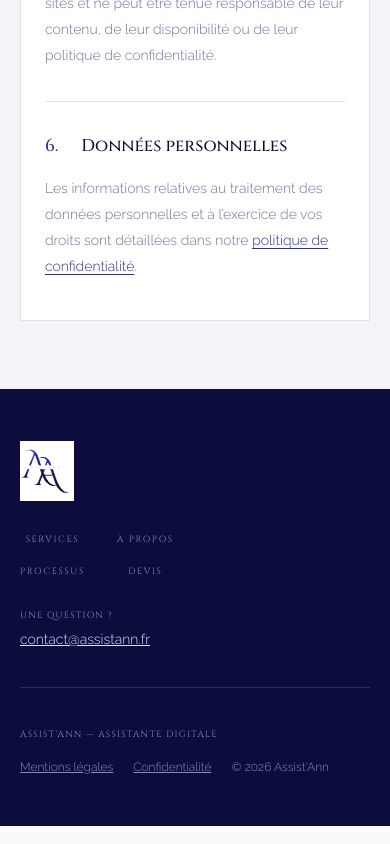
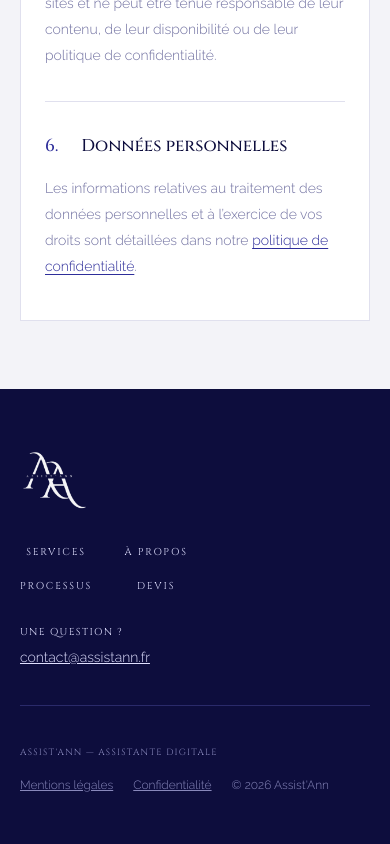
Before and after one commit to Jimjim972/assitann, a Next.js app: page /mentions-legales in a window 390 px wide. Shown: the part 2200-3044 px from the top of the page. Built offline with nearby package versions, Linux system fonts and the light colour scheme.

Commit message:
feat: use transparent logo across the site

```diff
--- a/app/globals.css
+++ b/app/globals.css
@@ -49,6 +49,21 @@ button{font-family:var(--font-body)}
   background:var(--navy)!important;
   border-color:var(--navy)!important;
   color:#fff!important;
+}
+
+.footer-logo{
+  filter:brightness(0) invert(1);
+  opacity:.96;
+}
+
+.footer-nav-link{
+  color:var(--text-dark);
+  transition:color .2s,opacity .2s;
+}
+
+.footer-nav-link:hover{
+  color:#fff;
+  opacity:1;
 }
 
 .form-control{
@@ -126,18 +141,25 @@ button{font-family:var(--font-body)}
   .process-grid{grid-template-columns:1fr!important}
 }
 
+@media (max-width: 768px){
+  .footer{padding:56px 32px!important}
+  .footer-top{align-items:flex-start!important;flex-direction:column!important}
+  .footer-nav{flex-wrap:wrap;gap:24px 32px!important}
+  .footer-contact{align-items:flex-start!important;text-align:left!important}
+}
+
 @media (max-width: 640px){
   html{scroll-padding-top:68px}
   .site-nav{padding:0 20px!important;background:rgba(250,250,250,.97)!important;border-bottom:1px solid var(--border)!important;backdrop-filter:blur(16px)!important}
   .nav-inner{height:68px!important}
-  .nav-logo{height:44px!important}
+  .nav-logo{height:53px!important}
   .nav-links{gap:0!important}
   .nav-section-link{display:none!important}
   .nav-quote{padding:9px 14px!important;font-size:9px!important}
 
   .hero{min-height:auto!important;padding:108px 20px 56px!important}
   .hero-content{max-width:100%!important}
-  .hero-logo{height:104px!important;margin-bottom:36px!important}
+  .hero-logo{height:125px!important;margin-bottom:36px!important}
   .hero-kicker{font-size:9px!important;line-height:1.7!important;margin-bottom:22px!important}
   .hero-title{font-size:clamp(34px,10.5vw,42px)!important;line-height:1.18!important}
   .hero-subtitle{font-size:15px!important;line-height:1.75!important;margin-bottom:36px!important}
--- a/components/Footer.tsx
+++ b/components/Footer.tsx
@@ -37,14 +37,14 @@ export default function Footer({ showCommitments = true }: FooterProps) {
       )}
       <footer className="footer" style={{ background: "var(--bg-dark)", padding: "64px 48px" }}>
         <div className="footer-inner footer-top" style={{ maxWidth: 1160, margin: "0 auto", display: "flex", justifyContent: "space-between", alignItems: "center", flexWrap: "wrap", gap: 32, paddingBottom: 40, marginBottom: 40, borderBottom: "1px solid var(--border-dark)" }}>
-          <Image src="/logo-assistann-cropped.png" alt="Assist'Ann" width={1018} height={1122} style={{ height: 60, width: "auto", filter: "brightness(1.1)" }} />
+          <Image className="footer-logo" src="/logo-assistann-clean.svg" alt="Assist'Ann" width={500} height={500} style={{ height: 72, width: "auto" }} />
           <nav className="footer-nav" aria-label="Navigation de pied de page" style={{ display: "flex", gap: 40 }}>
             {["Services","À propos","Processus","Devis"].map(l => (
-              <button type="button" key={l} onClick={() => go(l)} style={{ border: 0, background: "transparent", padding: 0, fontFamily: "var(--font-display)", fontSize: 9, letterSpacing: ".18em", textTransform: "uppercase", color: "var(--muted-dark)", cursor: "pointer" }}>{l}</button>
+              <button className="footer-nav-link" type="button" key={l} onClick={() => go(l)} style={{ border: 0, background: "transparent", padding: 0, fontFamily: "var(--font-display)", fontSize: 10, letterSpacing: ".18em", textTransform: "uppercase", cursor: "pointer" }}>{l}</button>
             ))}
           </nav>
           <div className="footer-contact" style={{ display: "flex", flexDirection: "column", alignItems: "flex-end", gap: 10, textAlign: "right" }}>
-            <span style={{ fontFamily: "var(--font-display)", fontSize: 9, letterSpacing: ".14em", textTransform: "uppercase", color: "var(--muted-dark)" }}>Une question ?</span>
+            <span style={{ fontFamily: "var(--font-display)", fontSize: 10, letterSpacing: ".14em", textTransform: "uppercase", color: "var(--text-dark)" }}>Une question ?</span>
             <a href="mailto:contact@assistann.fr" style={{ fontFamily: "var(--font-body)", fontWeight: 300, fontSize: 14, color: "var(--text-dark)" }}>contact@assistann.fr</a>
           </div>
         </div>
--- a/components/Hero.tsx
+++ b/components/Hero.tsx
@@ -25,7 +25,7 @@ export default function Hero() {
       }} />
 
       <div className="hero-content" style={{ position: "relative", zIndex: 1, maxWidth: 780 }}>
-        <Image className="hero-logo" src="/logo-assistann-cropped.png" alt="Assist'Ann" width={1018} height={1122} style={{ height: 120, width: "auto", marginBottom: 48, opacity: .95 }} priority />
+        <Image className="hero-logo" src="/logo-assistann-clean.svg" alt="Assist'Ann" width={500} height={500} style={{ height: 144, width: "auto", marginBottom: 48 }} priority />
 
         <h1 className="hero-title" style={{ fontFamily: "var(--font-display)", fontWeight: 400, fontSize: "clamp(40px, 5.5vw, 72px)", lineHeight: 1.15, color: "var(--text)", marginBottom: 40, letterSpacing: "-.01em" }}>
           <span className="hero-title-line">Votre assistante digitale</span>
--- a/components/Nav.tsx
+++ b/components/Nav.tsx
@@ -46,7 +46,7 @@ export default function Nav() {
     }}>
       <div className="nav-inner" style={{ maxWidth: 1160, margin: "0 auto", display: "flex", alignItems: "center", justifyContent: "space-between", height: 76 }}>
         <button type="button" onClick={goTop} aria-label="Revenir à l’accueil" style={{ border: 0, background: "transparent", cursor: "pointer", padding: 0 }}>
-          <Image className="nav-logo" src="/logo-assistann-cropped.png" alt="" width={1018} height={1122} style={{ height: 52, width: "auto", objectFit: "contain" }} priority />
+          <Image className="nav-logo" src="/logo-assistann-clean.svg" alt="" width={500} height={500} style={{ height: 62, width: "auto", objectFit: "contain" }} priority />
         </button>
         <div className="nav-links" style={{ display: "flex", gap: 40, alignItems: "center" }}>
           {[["services","Services"],["apropos","À propos"],["processus","Processus"]].map(([id, label]) => (
--- a/components/QuoteForm.tsx
+++ b/components/QuoteForm.tsx
@@ -61,7 +61,7 @@ export default function QuoteForm() {
 
         {sent ? (
           <div className="success-panel" role="status" aria-live="polite" style={{ background: "#fff", border: "1px solid var(--border)", padding: "80px 48px", textAlign: "center" }}>
-            <Image src="/logo-assistann-cropped.png" alt="" width={1018} height={1122} style={{ height: 80, width: "auto", marginBottom: 32, opacity: .8 }} />
+            <Image src="/logo-assistann-clean.svg" alt="" width={500} height={500} style={{ height: 96, width: "auto", marginBottom: 32 }} />
             <h3 style={{ fontFamily: "var(--font-display)", fontWeight: 400, fontSize: 28, color: "var(--text)", marginBottom: 20 }}>Message envoyé !</h3>
             <p style={{ fontFamily: "var(--font-body)", fontWeight: 300, color: "var(--muted)", fontSize: 16, lineHeight: 1.8 }}>
               Merci pour votre confiance. Je vous contacte dans les 24 heures pour discuter de votre projet.
```
Also changed, not shown: public/logo-assistann-clean.svg (added), 1 other file (tests, documents, lock files or other folders).
